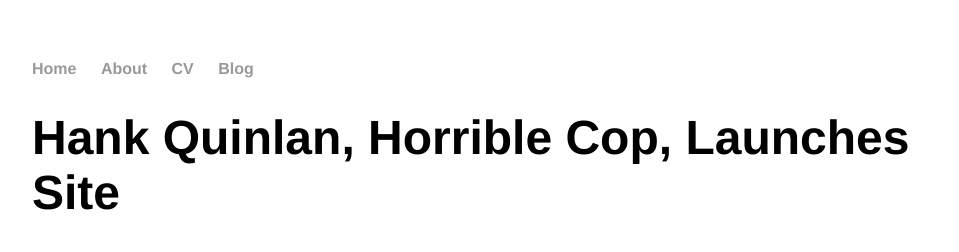
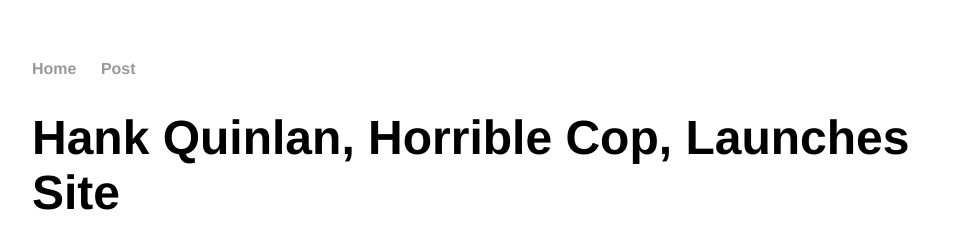
Before and after one commit to takasimiz/bak-github.io, a Jekyll site: the page built from _posts/2014-04-30-hank-quinlan-site-launched.md, in a window 1280 px wide. Shown: the top 252 px of the page, without its empty margins (160-1119 px from the left). Built offline with Jekyll 4.4.1, drawn with Linux system fonts in a browser that asks for light colours.

Commit message:
Update default.html

```diff
--- a/_layouts/default.html
+++ b/_layouts/default.html
@@ -9,9 +9,9 @@
 			<nav>
 	    		<ul>
 	        		<li><a href="/">Home</a></li>
-		        	<li><a href="/about">About</a></li>
-	        		<li><a href="/cv">CV</a></li>
-	        		<li><a href="/blog">Blog</a></li>
+<!-- 		        	<li><a href="/about">About</a></li> -->
+<!-- 	        		<li><a href="/cv">CV</a></li> -->
+	        		<li><a href="/blog">Post</a></li>
 	    		</ul>
 			</nav>
 			<div class="container">
```
